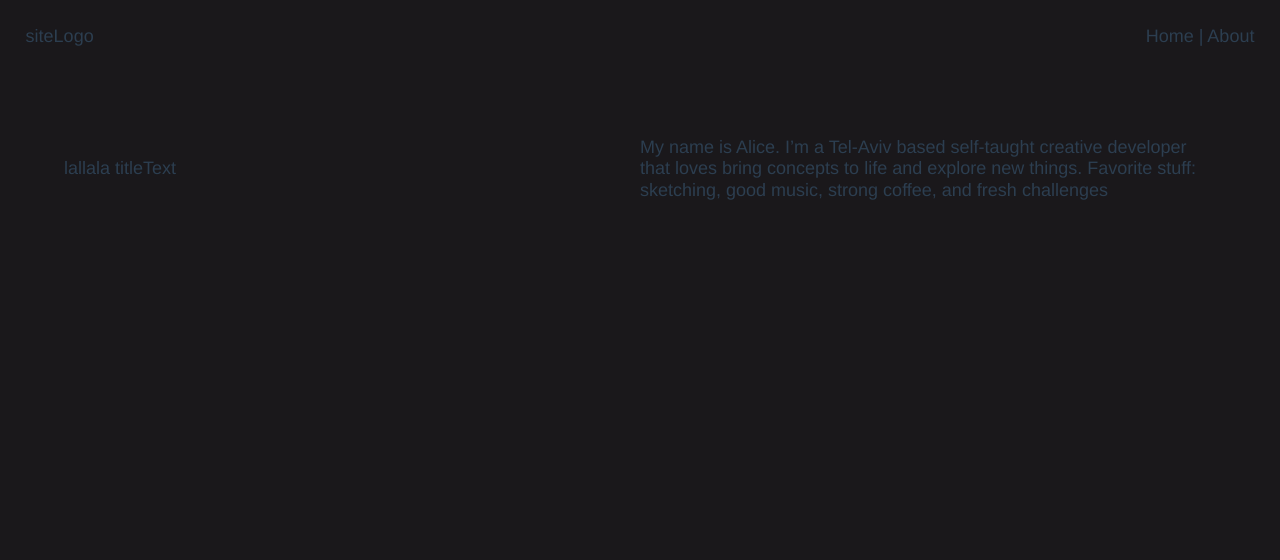
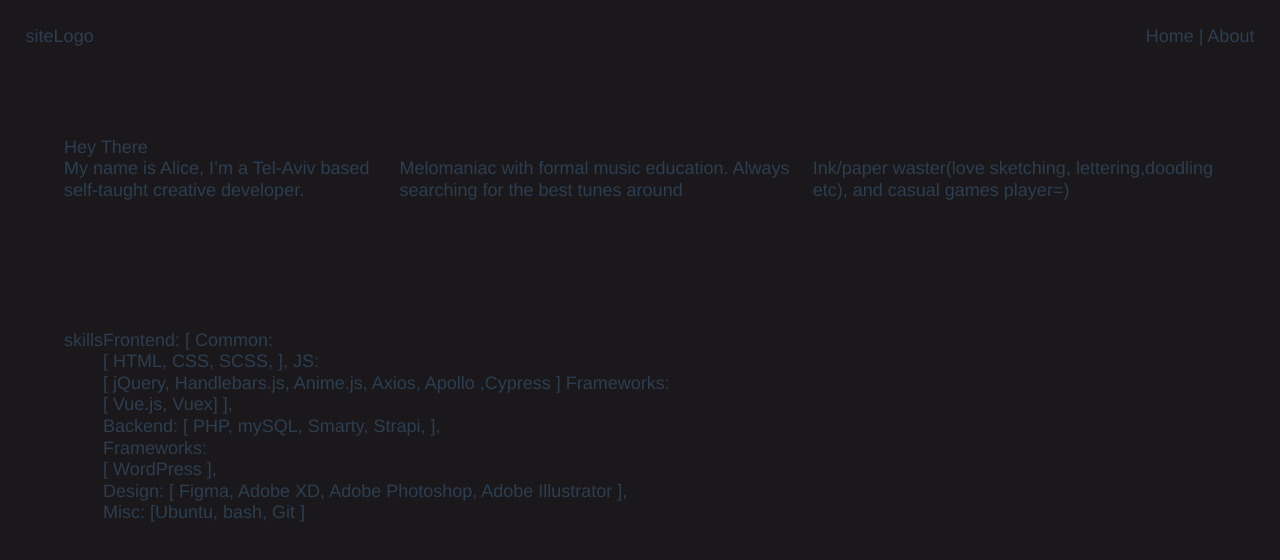
Before and after one commit to 4l1c30zz/vue3-blog, a Vue app: page / in a window 1280 px wide. Shown: the top 560 px of the page. Built offline with nearby package versions, Linux system fonts and the light colour scheme; no server answers.

Commit message:
hero extended

```diff
--- a/src/views/Home.vue
+++ b/src/views/Home.vue
@@ -1,14 +1,40 @@
 <template>
-  <div class="flex-center container">
-    <div class="column is-half">
-      <h1 class="is-center">lallala titleText</h1>
+  <div class="flex-center container hero">
+    <div class="column is-full">
+      <h1 class="is-center is-uppercase neon-sign">Hey There</h1>
     </div>
-    <div class="column is-half">
+    <div class="column is-full hero-paragraph">
       <p class="is-left">
-        My name is Alice. I’m a Tel-Aviv based self-taught creative developer
-        that loves bring concepts to life and explore new things. Favorite
-        stuff: sketching, good music, strong coffee, and fresh challenges
+        My name is Alice, I’m a Tel-Aviv based self-taught creative developer.
       </p>
+      <p class="is-left">
+        Melomaniac with formal music education. Always searching for the best
+        tunes around
+      </p>
+      <p class="is-left">
+        Ink/paper waster(love sketching, lettering,doodling etc), and casual
+        games player=)
+      </p>
+    </div>
+  </div>
+  <div class="flex-center container hero">
+    <div class="column is-full">
+      <h2 class="is-uppercase">skills</h2>
+      <div>
+        <p class="is-left">
+       <b> Frontend:</b> [ Common: <br/>[ HTML, CSS, SCSS, ], JS: <br/>[ jQuery, Handlebars.js,
+        Anime.js, Axios, Apollo ,Cypress ] Frameworks: <br/>[ Vue.js, Vuex] ],
+        </p>
+        <p class="is-left">
+       <b> Backend: </b> [ PHP, mySQL, Smarty, Strapi, ],<br/> Frameworks:<br/>[ WordPress ],
+        </p>
+        <p class="is-left">
+        <b>Design: </b>[ Figma, Adobe XD, Adobe Photoshop, Adobe Illustrator ],
+        </p>
+        <p class="is-left">
+        <b> Misc: </b>[Ubuntu, bash, Git ]
+        </p>
+      </div>
     </div>
   </div>
 </template>
```
